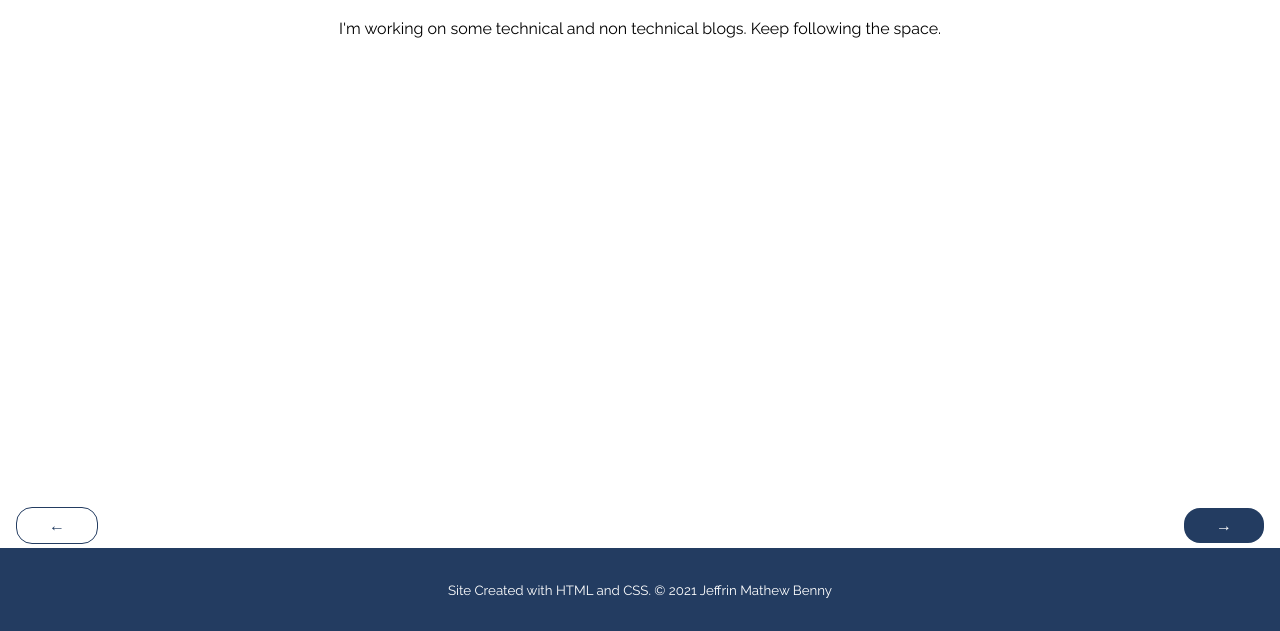
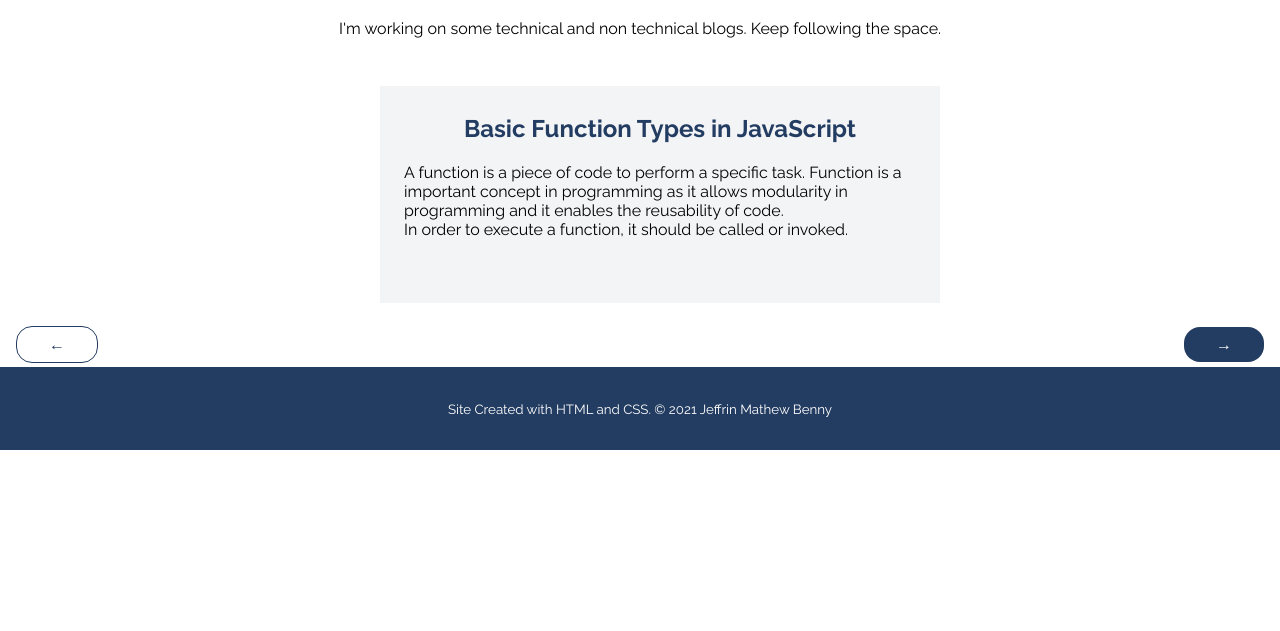
Before and after one commit to jeffrinmb/jeffrinmb-portfolio, a plain HTML site: page blogs.html in a window 1280 px wide. Shown: the part 201-832 px from the top of the page. After the commit the page ends 800 px from the top, so only its background shows below. Drawn offline with Linux system fonts and the light colour scheme.

Commit message:
feat: added blog details

```diff
--- a/blogs.html
+++ b/blogs.html
@@ -38,7 +38,30 @@
         the space.
       </p>
     </header>
-    <section class="section sec-height"></section>
+    <div class="container container-center">
+      <ul class="list-non-bullet">
+        <li>
+          <section class="section offwhite">
+            <div class="container container-center">
+              <h1>
+                <a
+                  class="link link-head"
+                  href="https://dev.to/jeffrinmb/basic-function-types-in-javascript-3n9g"
+                  >Basic Function Types in JavaScript</a
+                >
+              </h1>
+              <p>
+                A function is a piece of code to perform a specific task.
+                Function is a important concept in programming as it allows
+                modularity in programming and it enables the reusability of
+                code.<br />In order to execute a function, it should be called
+                or invoked.
+              </p>
+            </div>
+          </section>
+        </li>
+      </ul>
+    </div>
     <div class="nav-page">
       <span class="nav-link-prev">
         <a class="link link-secondary" href="projects.html">←</a>
--- a/styles.css
+++ b/styles.css
@@ -130,6 +130,10 @@ body {
   padding-bottom: 0.5rem;
 }
 
+.section .link-head {
+  color: var(--primary-color);
+}
+
 .section .link-live {
   float: left;
 }
@@ -184,3 +188,10 @@ body {
     display: block;
   }
 }
+
+@media (max-width: 480px) {
+  .navigation .list-item-inline {
+    display: block;
+    margin-bottom: 0.25rem;
+  }
+}
```
